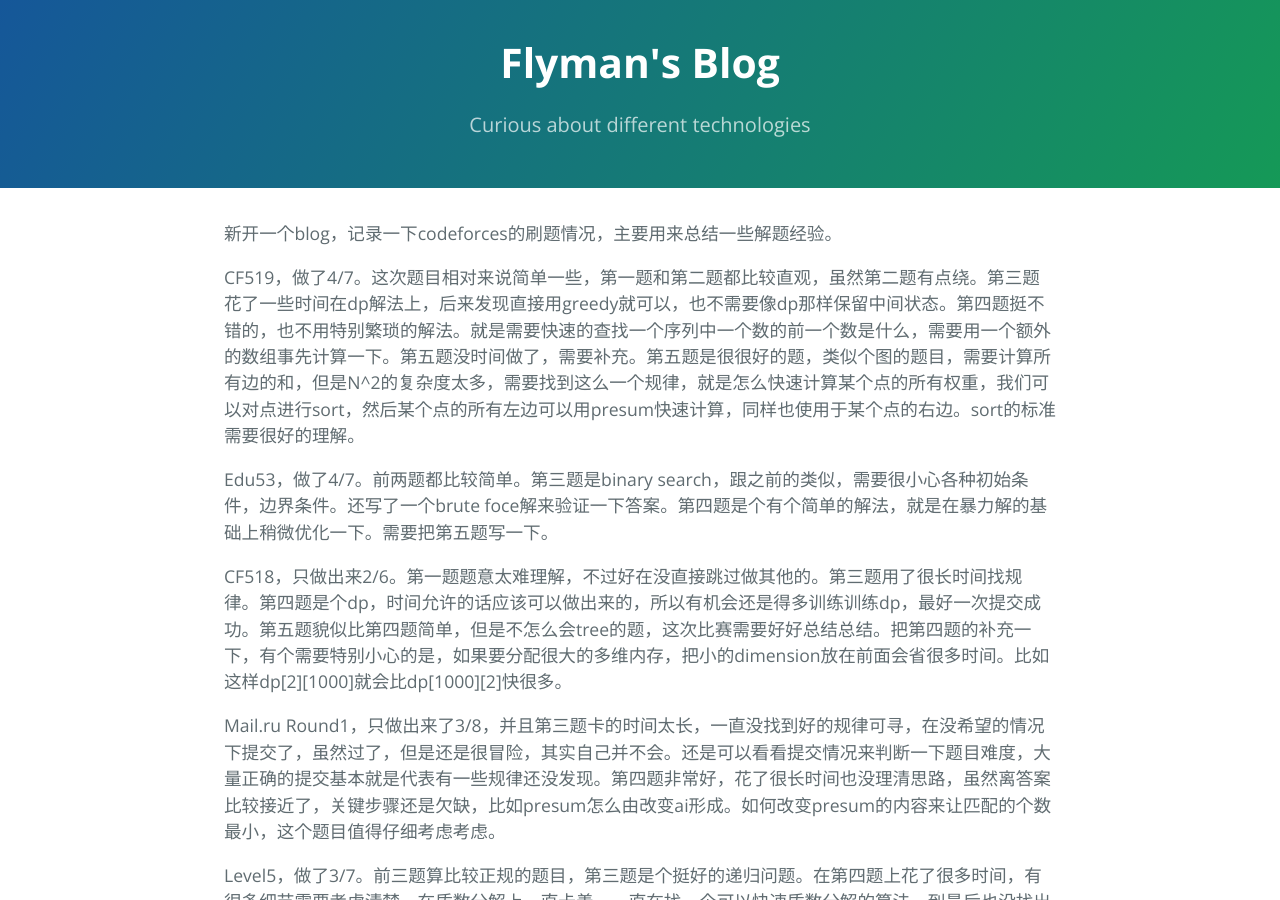
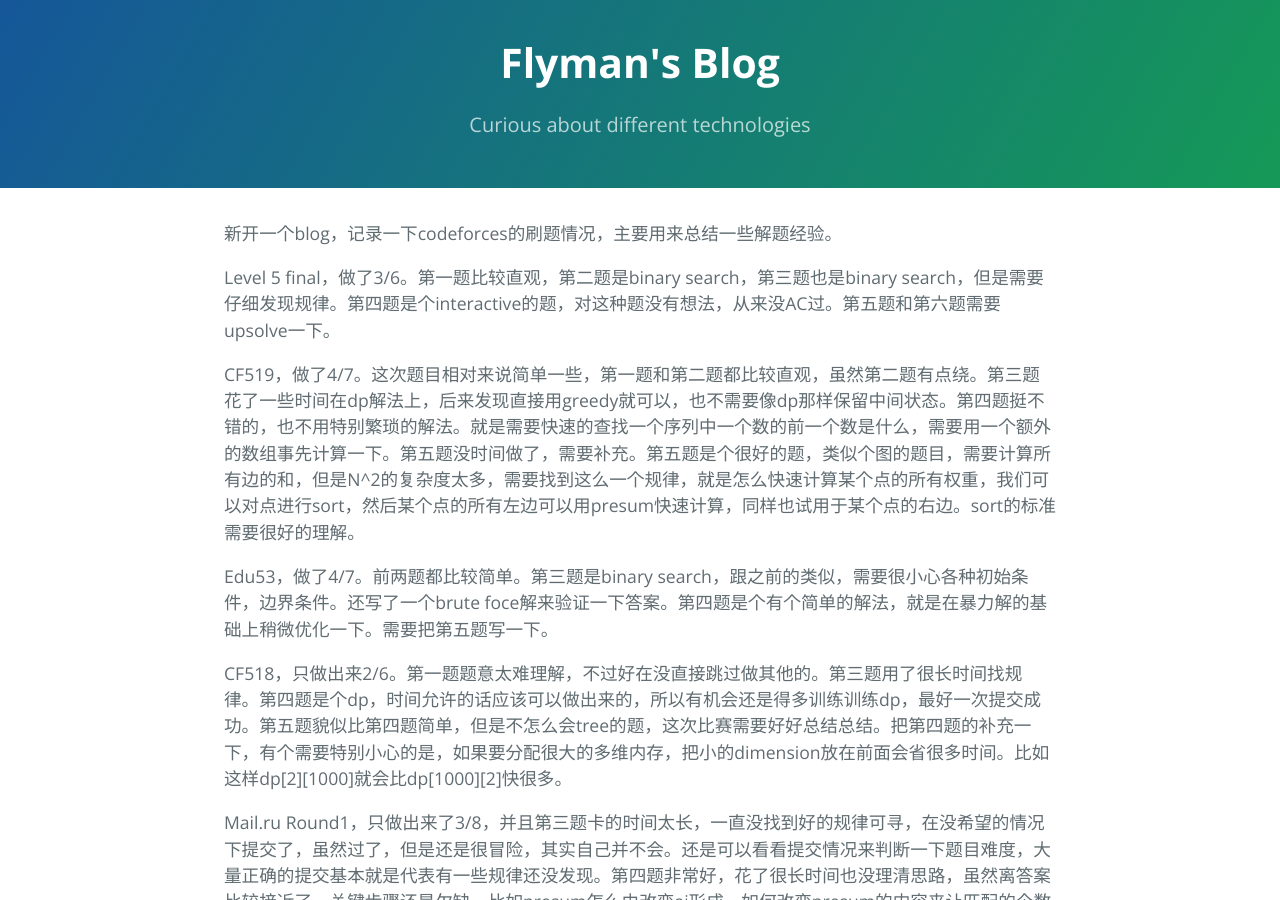
Before and after one commit to flyman3046/flyman3046.github.io, a Jekyll site: the page built from _posts/2018-09-20-cf_learning_notes.markdown, in a window 1280 px wide and 900 px high. Built offline with Jekyll 4.4.1, drawn with Linux system fonts in a browser that asks for light colours.

Commit message:
level 5 final

```diff
--- a/_posts/2018-09-20-cf_learning_notes.markdown
+++ b/_posts/2018-09-20-cf_learning_notes.markdown
@@ -7,7 +7,9 @@
 
 新开一个blog，记录一下codeforces的刷题情况，主要用来总结一些解题经验。
 
-CF519，做了4/7。这次题目相对来说简单一些，第一题和第二题都比较直观，虽然第二题有点绕。第三题花了一些时间在dp解法上，后来发现直接用greedy就可以，也不需要像dp那样保留中间状态。第四题挺不错的，也不用特别繁琐的解法。就是需要快速的查找一个序列中一个数的前一个数是什么，需要用一个额外的数组事先计算一下。第五题没时间做了，需要补充。第五题是很很好的题，类似个图的题目，需要计算所有边的和，但是N^2的复杂度太多，需要找到这么一个规律，就是怎么快速计算某个点的所有权重，我们可以对点进行sort，然后某个点的所有左边可以用presum快速计算，同样也使用于某个点的右边。sort的标准需要很好的理解。
+Level 5 final，做了3/6。第一题比较直观，第二题是binary search，第三题也是binary search，但是需要仔细发现规律。第四题是个interactive的题，对这种题没有想法，从来没AC过。第五题和第六题需要upsolve一下。
+
+CF519，做了4/7。这次题目相对来说简单一些，第一题和第二题都比较直观，虽然第二题有点绕。第三题花了一些时间在dp解法上，后来发现直接用greedy就可以，也不需要像dp那样保留中间状态。第四题挺不错的，也不用特别繁琐的解法。就是需要快速的查找一个序列中一个数的前一个数是什么，需要用一个额外的数组事先计算一下。第五题没时间做了，需要补充。第五题是个很好的题，类似个图的题目，需要计算所有边的和，但是N^2的复杂度太多，需要找到这么一个规律，就是怎么快速计算某个点的所有权重，我们可以对点进行sort，然后某个点的所有左边可以用presum快速计算，同样也试用于某个点的右边。sort的标准需要很好的理解。
 
 Edu53，做了4/7。前两题都比较简单。第三题是binary search，跟之前的类似，需要很小心各种初始条件，边界条件。还写了一个brute foce解来验证一下答案。第四题是个有个简单的解法，就是在暴力解的基础上稍微优化一下。需要把第五题写一下。
 
```
Also changed, not shown: 1 other file.
